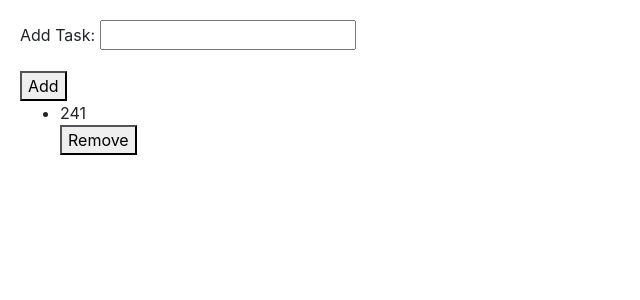
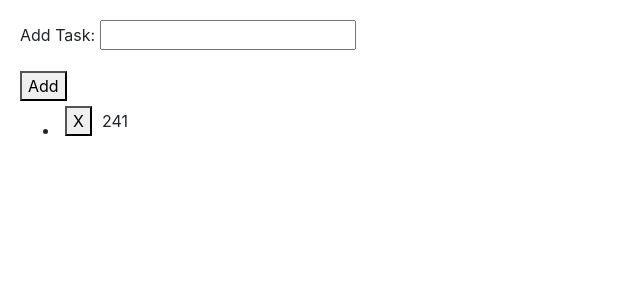
Before and after one commit to jamesthen/tasks, a Django app: template mytasks/templates/mytasks/index.html in a window 1280 px wide. Shown: the top 300 px of the page, without its empty margins (0-640 px from the left). Run offline with Django 5.2, Linux system fonts and the light colour scheme; the template is opened without the code that fills it: values that come from a table or form of the project are taken from there, others are empty; data comes from the database, SQL or seed files in the repository; both versions use the stored data as it was after the commit; parts of the project's set-up code (start-up, migrations or seed data) failed here and were passed over; some libraries are stand-ins or nearby versions.

Commit message:
deletion route added

```diff
--- a/mytasks/templates/mytasks/index.html
+++ b/mytasks/templates/mytasks/index.html
@@ -14,11 +14,20 @@
     <ul>
         {% for task in tasks %}
             <li>
-                {{ task }}
-                    <form method="POST" action="{% url 'remove_task' task.id %}">
-                        {% csrf_token %}
-                        <button type="submit">Remove</button>
-                    </form>
+                <table>
+                    <tr>
+                        <td style="padding:5px; margin-bottom:-5px;">
+                            <form method="POST" action="{% url 'remove_task' task.id %}">
+                                {% csrf_token %}
+                                <button type="submit">X</button>
+                            </form>
+                        </td>
+                        <td style="padding:5px; margin-bottom:-5px;">
+                            {{ task }}
+                        </td>
+                    </tr>
+                </table>
+
             </li>
         {% endfor %}
     </ul>
--- a/mytasks/urls.py
+++ b/mytasks/urls.py
@@ -5,5 +5,5 @@ from . import views
 
 urlpatterns = [
     path("", views.index, name="index"),
-    path("remove_task/<task_id>", views.remove, name="remove_task"),
+    path("remove_task/<task_id>", views.remove_task, name="remove_task"),
 ]
```
Also changed, not shown: mytasks/views.py (+5 -3 lines), db.sqlite3.
